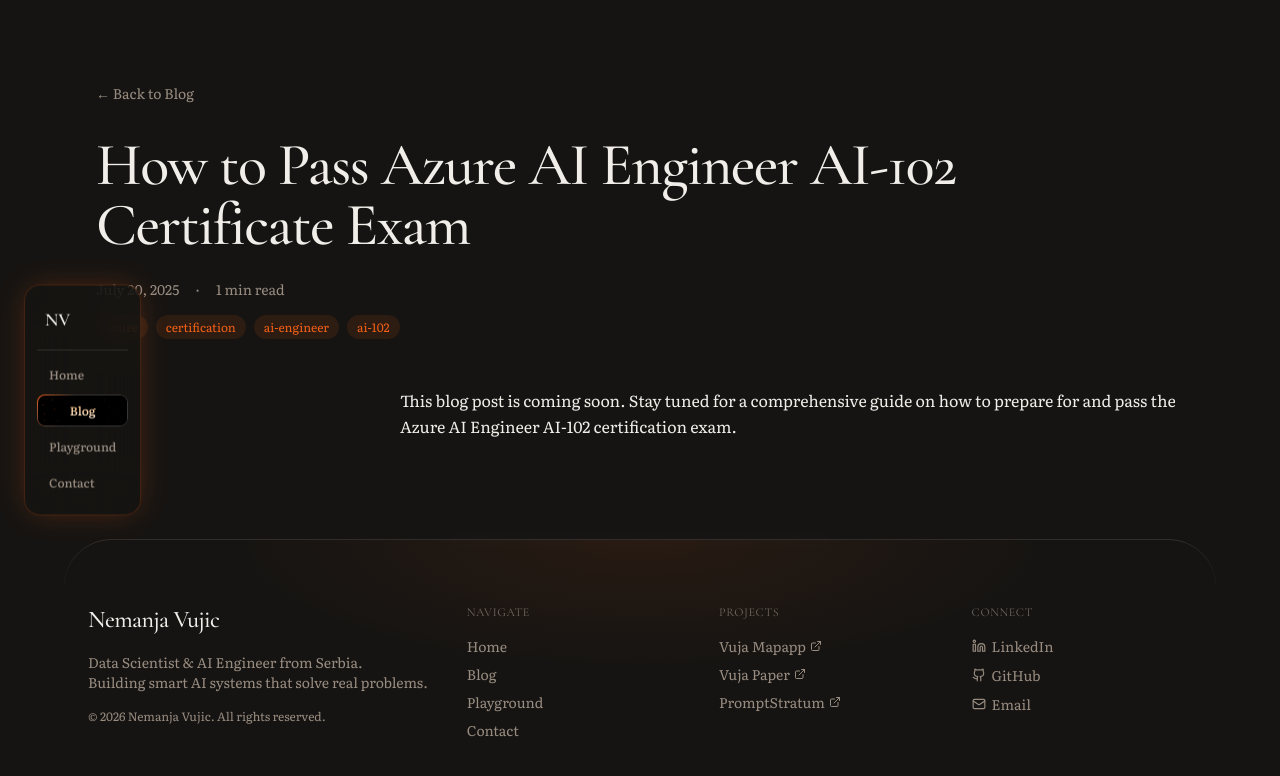
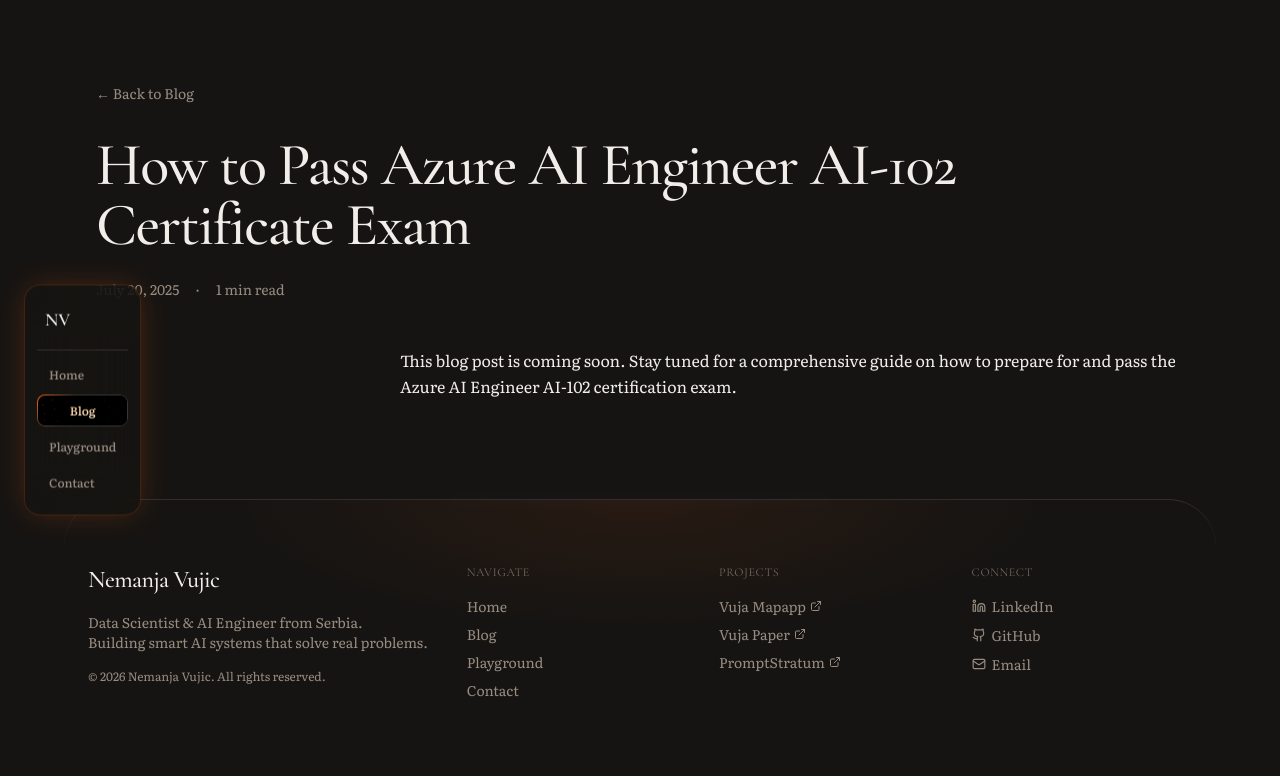
Before and after one commit to Vujavujavuja/vujicai, a Next.js app: page /blog/how-to-pass-azure-ai-engineer-ai-102-certificate-exam/ in a window 1280 px wide. Shown: the top 776 px of the page. Built offline with nearby package versions, Linux system fonts and the light colour scheme.

Commit message:
Polish: match send button style, slow orbit, remove tags

```diff
--- a/src/app/blog/[slug]/page.tsx
+++ b/src/app/blog/[slug]/page.tsx
@@ -37,20 +37,11 @@ export default function BlogPostPage({ params }: { params: { slug: string } }) {
           <h1 className="font-serif text-3xl md:text-5xl lg:text-6xl font-medium tracking-tight mb-6 leading-[1.1]">
             {post.title}
           </h1>
-          <div className="flex items-center gap-4 text-sm text-muted-foreground mb-4">
+          <div className="flex items-center gap-4 text-sm text-muted-foreground">
             <time>{formatDate(post.date)}</time>
             <span>&middot;</span>
             <span>{post.readingTime} min read</span>
           </div>
-          {post.tags.length > 0 && (
-            <div className="flex flex-wrap gap-2">
-              {post.tags.map((tag) => (
-                <span key={tag} className="text-xs px-2.5 py-1 bg-primary/10 text-primary rounded-full">
-                  {tag}
-                </span>
-              ))}
-            </div>
-          )}
         </header>
 
         <div className="flex gap-12">
--- a/src/app/contact/page.tsx
+++ b/src/app/contact/page.tsx
@@ -1,16 +1,8 @@
 'use client';
 
 import { StarButton } from '@/components/ui/star-button';
-import { useTheme } from 'next-themes';
-import { useState, useEffect } from 'react';
 
 export default function ContactPage() {
-  const { theme } = useTheme();
-  const [lightColor, setLightColor] = useState('#FAFAFA');
-
-  useEffect(() => {
-    setLightColor(theme === 'dark' ? '#FAFAFA' : '#EC4E02');
-  }, [theme]);
 
   return (
     <div className="py-20 pb-32 md:pb-20">
@@ -63,7 +55,7 @@ export default function ContactPage() {
           </div>
 
           <div className="flex justify-center pt-2">
-            <StarButton lightColor={lightColor} className="rounded-3xl px-8 h-12">
+            <StarButton lightColor="#EC4E02" duration={4} borderWidth={1} className="rounded-3xl px-10 h-14 text-base">
               Send Message
             </StarButton>
           </div>
--- a/src/components/ui/radial-orbital-timeline.tsx
+++ b/src/components/ui/radial-orbital-timeline.tsx
@@ -71,7 +71,7 @@ export default function RadialOrbitalTimeline({
     let timer: NodeJS.Timeout;
     if (autoRotate) {
       timer = setInterval(() => {
-        setRotationAngle((prev) => Number(((prev + 0.3) % 360).toFixed(3)));
+        setRotationAngle((prev) => Number(((prev + 0.08) % 360).toFixed(3)));
       }, 50);
     }
     return () => { if (timer) clearInterval(timer); };
```
